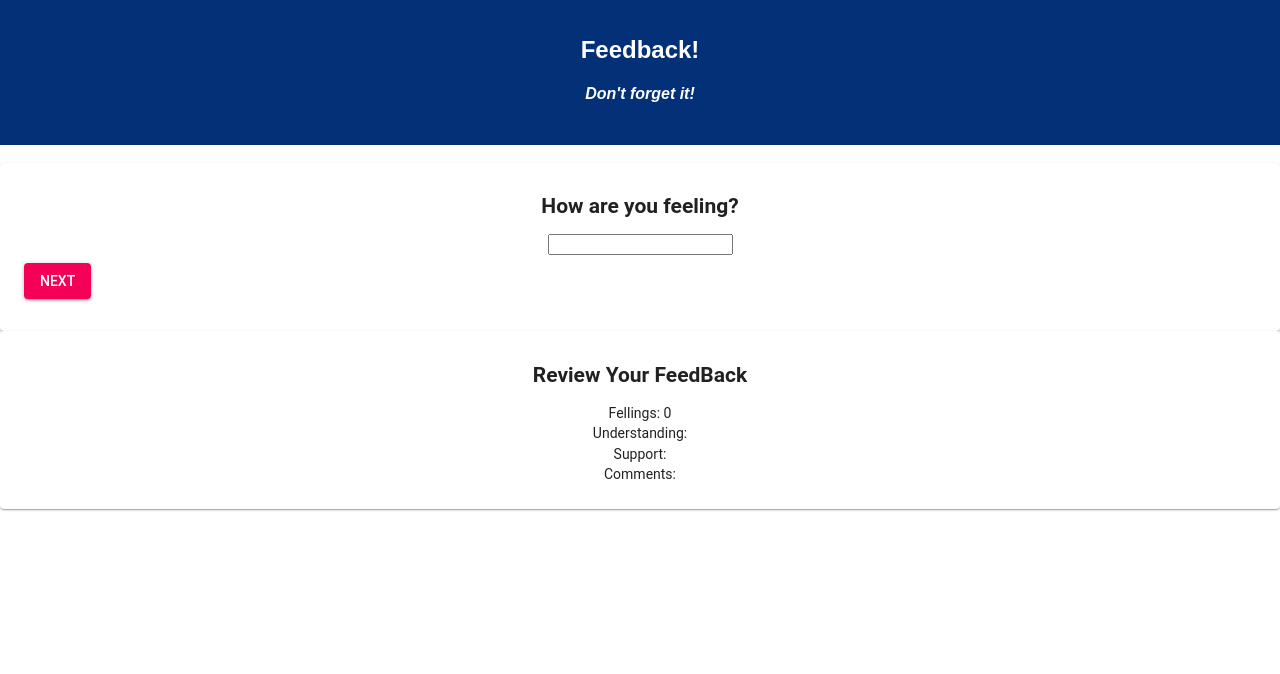
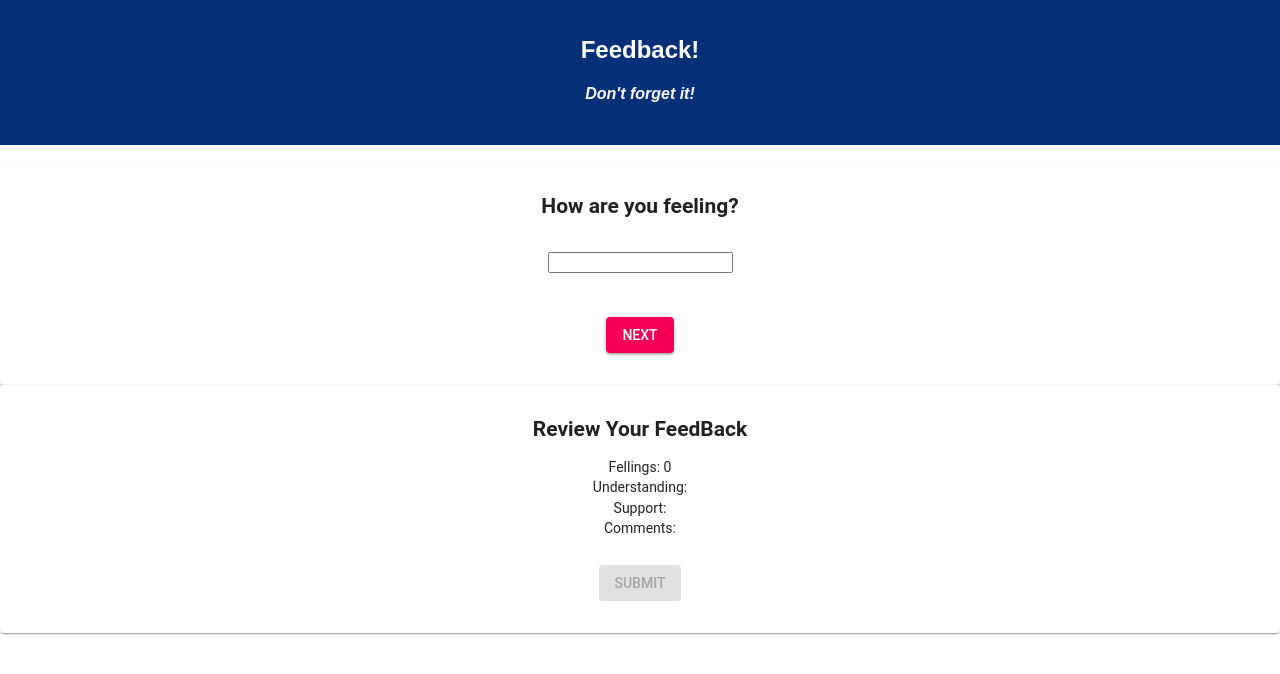
Before and after one commit to TianaJohnson/Redux-Feedback-Project, a React (Create React App) app: page /#/ in a window 1280 px wide. Shown: the top 674 px of the page. Built offline with nearby package versions, Linux system fonts and the light colour scheme.

Commit message:
Disabled button added to Results.js

```diff
--- a/src/components/App/App.css
+++ b/src/components/App/App.css
@@ -16,8 +16,3 @@
 .App-intro {
   font-size: large;
 }
-/* in feelings.js */
-button {
-  float: left;
-  /* text-align: center; */
-}
--- a/src/components/Feelings/Feelings.js
+++ b/src/components/Feelings/Feelings.js
@@ -42,14 +42,16 @@ class Feelings extends Component {
         return (
             <Card className="feelings-container">
                 <CardContent>
-                    <Typography component="h2">
-
+                    <Typography>
                         <h2>How are you feeling?</h2>
                     </Typography>
+                    <br/>
                     <Typography component="p">
                         <input onChange={this.updateFeelings} type="number"></input>
                     </Typography>
-                    <CardActions >
+                    <br/>
+                    <br/>
+                    <CardActions style={{justifyContent: 'center'}}>
                         <Button className="fellings-Next-btn" variant="contained" color="secondary" onClick={this.clickToUpdateFellings}>
                             Next
                         </Button>
--- a/src/components/Results/Results.js
+++ b/src/components/Results/Results.js
@@ -1,8 +1,9 @@
 import React, { Component } from 'react';
 import { connect } from 'react-redux';
 import Card from '@material-ui/core/Card';
-import { Typography } from '@material-ui/core';
+import { Typography, CardActions } from '@material-ui/core';
 import CardContent from '@material-ui/core/CardContent';
+import Button from '@material-ui/core/Button';
 
 class Results extends Component {
 
@@ -27,6 +28,12 @@ class Results extends Component {
                             <Typography component="p">
                             Comments:
                             </Typography>
+                            <br/>
+                            <CardActions style={{justifyContent: 'center'}}>
+                            <Button variant="contained" color="secondary" disabled className="Submit-btn">
+                            Submit
+                            </Button>
+                        </CardActions>
                 </CardContent>
             </Card>
 
```
